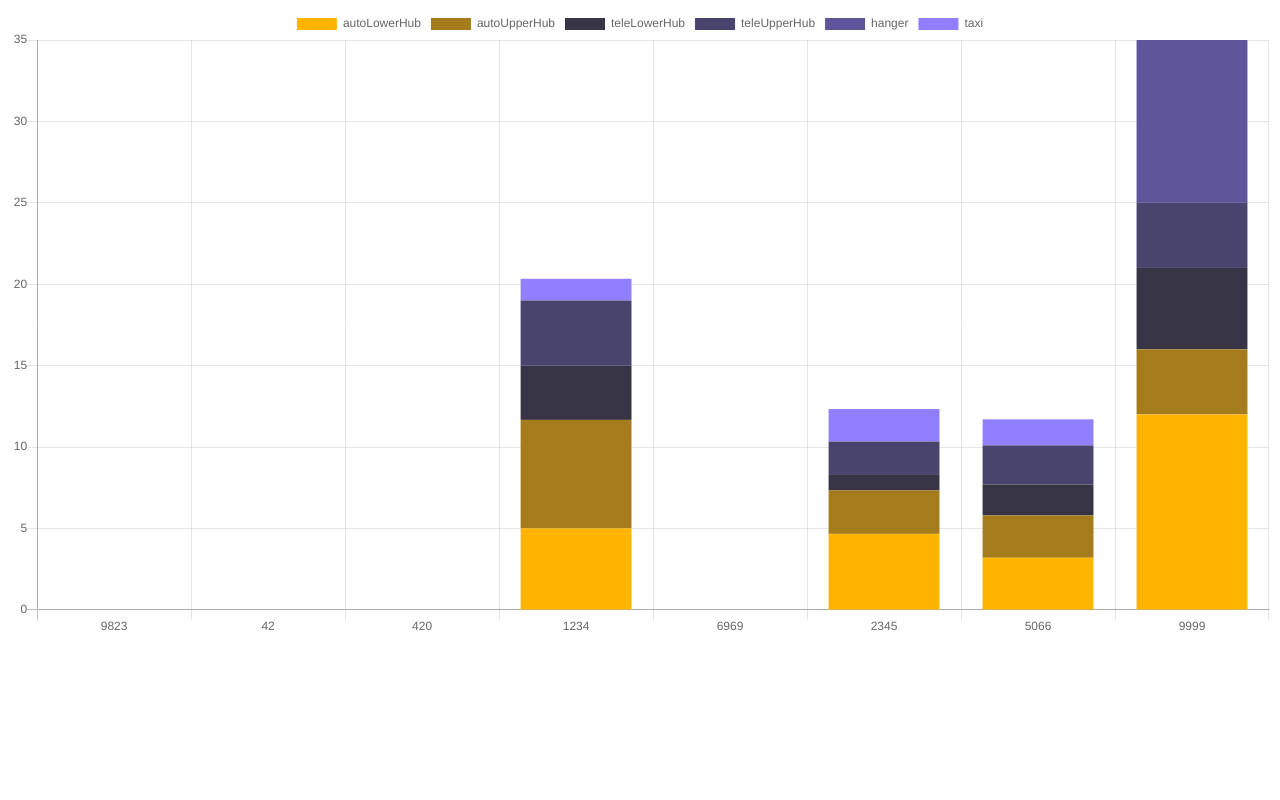
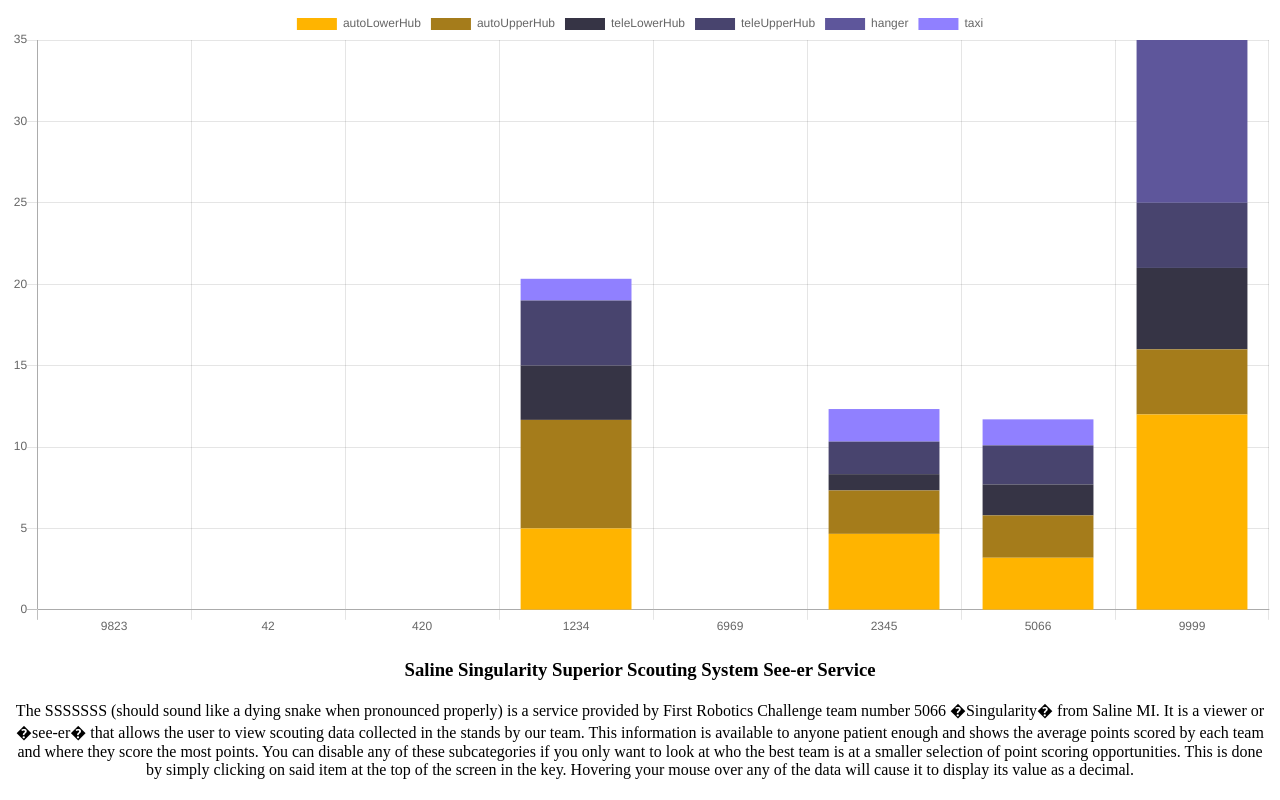
Before and after one commit to SalineSingularityFRC/ScoutViewer-2022, a website: page public/home.html in a window 1280 px wide. Drawn offline with nearby package versions, Linux system fonts and the light colour scheme.

Commit message:
Added StyleSheet

```diff
--- a/public/home.html
+++ b/public/home.html
@@ -1,24 +1,20 @@
 <html>
-    <!--<script src="https://d3js.org/d3.v4.min.js"></script>-->
-      <script src="https://cdnjs.cloudflare.com/ajax/libs/Chart.js/2.3.0/Chart.min.js"></script>
+  <script src="https://cdnjs.cloudflare.com/ajax/libs/Chart.js/2.3.0/Chart.min.js"></script>
 
-    <body>
-      <style>
-        html {
-    max-width: 100%;
-    max-height: 100%;
-}
+  <body>
+      <head>
+        <link rel="stylesheet" type="text/css" href="style.css">
+      </head>
 
-body {
-    max-width: 100%;
-}
-
-      </style>
       <div class="chart">
         <canvas id="chart">
         <script  type="module" src="js/script-work-pls.js"></script>
         </canvas>
+      </div>
 
+      <div class = "text">
+        <h3>Saline Singularity Superior Scouting System See-er Service</h3>
+        <p>The SSSSSSS (should sound like a dying snake when pronounced properly) is a service provided by First Robotics Challenge team number 5066 �Singularity� from Saline MI. It is a viewer or �see-er� that allows the user to view scouting data collected in the stands by our team. This information is available to anyone patient enough and shows the average points scored by each team and where they score the most points. You can disable any of these subcategories if you only want to look at who the best team is at a smaller selection of point scoring opportunities. This is done by simply clicking on said item at the top of the screen in the key. Hovering your mouse over any of the data will cause it to display its value as a decimal.</p>
       </div>
     </body>
 
--- /dev/null
+++ b/public/style.css
@@ -0,0 +1,8 @@
+
+.chart {
+    max-width: 100%;
+    max-height: 100%;
+}
+.text {
+    text-align: center;
+}
```
